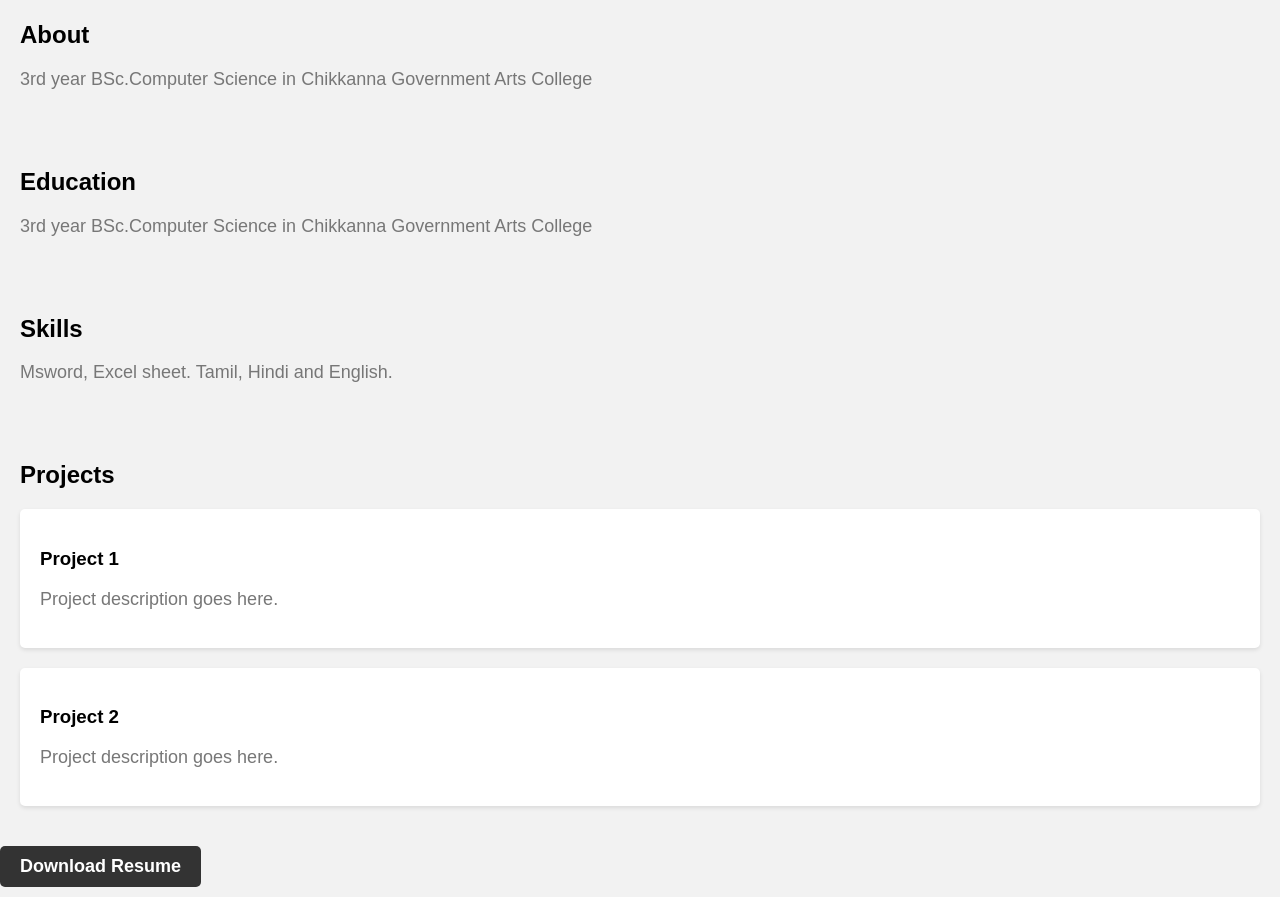
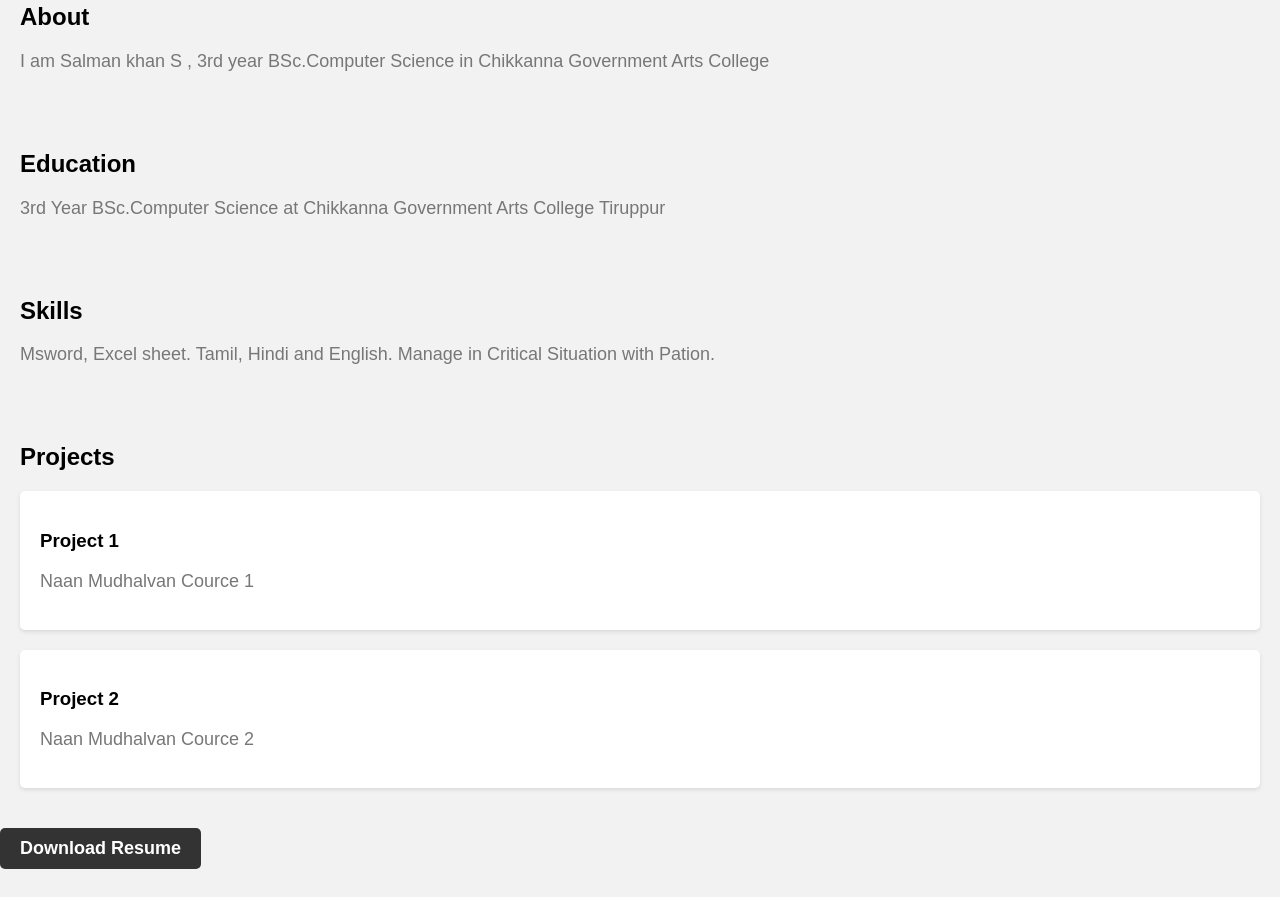
Before and after one commit to Salman1462/Digital-portfolio-, a plain HTML site: page index.html in a window 1280 px wide. Shown: the part 214-1111 px from the top of the page. Drawn offline with Linux system fonts and the light colour scheme.

Commit message:
Update index.html

```diff
--- a/index.html
+++ b/index.html
@@ -1,4 +1,3 @@
-html
 <!DOCTYPE html>
 <html>
 <head>
@@ -124,28 +123,30 @@ html
 
   <section id="about">
     <h2>About</h2>
-    <p>3rd year BSc.Computer Science in Chikkanna Government Arts College</p>
+    <p>I am Salman khan S , 3rd year BSc.Computer Science in Chikkanna Government Arts College</p>
   </section>
 
   <section id="education">
     <h2>Education</h2>
-    <p>3rd year BSc.Computer Science in Chikkanna Government Arts College</p>
+    <p>3rd Year BSc.Computer Science at Chikkanna Government Arts College Tiruppur</p>
   </section>
 
   <section id="skills">
     <h2>Skills</h2>
-    <p>Msword, Excel sheet. Tamil, Hindi and English.</p>
+    <p>Msword, Excel sheet.
+      Tamil, Hindi and English.
+    Manage in Critical Situation with Pation.</p>
   </section>
 
   <section id="projects">
     <h2>Projects</h2>
     <div class="project">
       <h3>Project 1</h3>
-      <p>Project description goes here.</p>
+      <p>Naan Mudhalvan Cource 1</p>
     </div>
     <div class="project">
       <h3>Project 2</h3>
-      <p>Project description goes here.</p>
+      <p>Naan Mudhalvan Cource 2</p>
     </div>
   </section>
 
```
